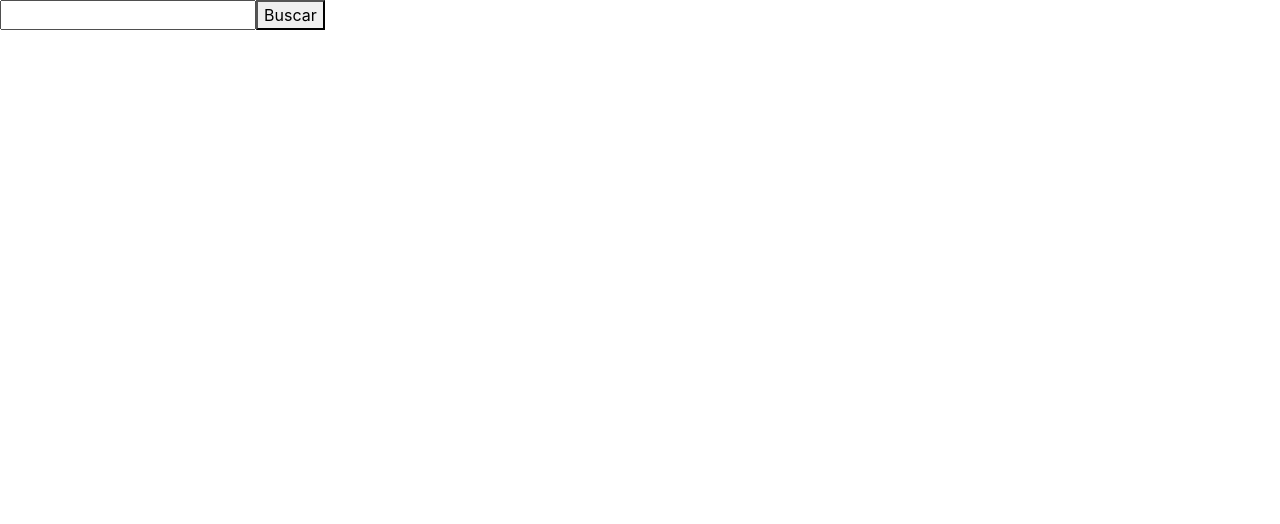
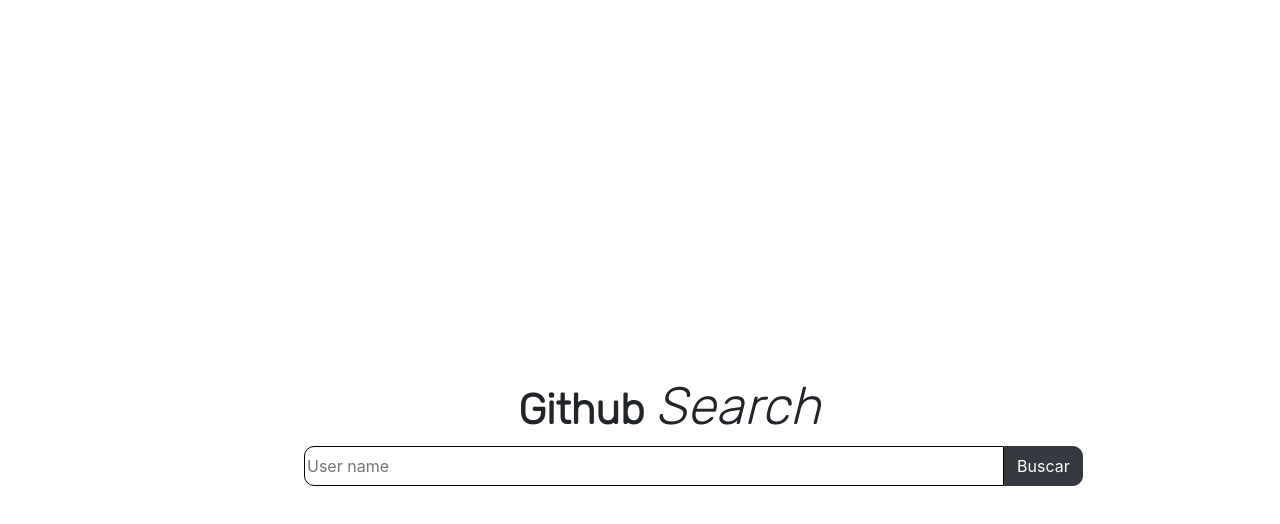
Before and after one commit to Carloss0002/Search-User, a Vue app: page / in a window 1280 px wide. Shown: the top 524 px of the page. Built offline with nearby package versions, Linux system fonts and the light colour scheme.

Commit message:
2 versão

```diff
--- a/package.json
+++ b/package.json
@@ -10,7 +10,8 @@
   "dependencies": {
     "axios": "^0.27.2",
     "core-js": "^3.6.5",
-    "vue": "^2.6.11"
+    "vue": "^2.6.11",
+    "vue-router": "^3.5.3"
   },
   "devDependencies": {
     "@vue/cli-plugin-babel": "~4.5.15",
--- a/public/index.html
+++ b/public/index.html
@@ -8,6 +8,12 @@
     <title><%= htmlWebpackPlugin.options.title %></title>
 
     <link rel="stylesheet" href="https://cdn.jsdelivr.net/npm/bootstrap@4.6.1/dist/css/bootstrap.min.css" integrity="sha384-zCbKRCUGaJDkqS1kPbPd7TveP5iyJE0EjAuZQTgFLD2ylzuqKfdKlfG/eSrtxUkn" crossorigin="anonymous">
+        <!-- Font Awesome -->
+        <link rel="stylesheet" href="https://use.fontawesome.com/releases/v5.3.1/css/all.css" integrity="sha384-mzrmE5qonljUremFsqc01SB46JvROS7bZs3IO2EmfFsd15uHvIt+Y8vEf7N7fWAU" crossorigin="anonymous">
+     <!-- HTML5Shiv -->
+    <!--[if lt IE 9]>
+      <script src="https://oss.maxcdn.com/html5shiv/3.7.2/html5shiv.min.js"></script>
+    <![endif]-->
   </head>
   <body>
     <noscript>
--- a/src/App.vue
+++ b/src/App.vue
@@ -1,6 +1,9 @@
 <template>
   <div id="app">
-     <Form/>
+     <Form v-if="0"/>
+      <div>
+        <router-view></router-view>
+      </div>
   </div>
 </template>
 
--- /dev/null
+++ b/src/components/Error.vue
@@ -0,0 +1,18 @@
+<template>
+    <div class="erro text-center">
+       <p> Desculpe Usuário não encontrado, Verifique se o nome de usuário: <span class="text-warning">{{name}}</span> está correto.</p>
+
+       <p>Caso o erro persista entre em contato com o nosso suporte: <a href="mail:carlosseduardo003@hotmail.com" target="_blank">email</a></p>
+
+       <p class="text-danger"> erro: {{erro[1]}}</p>
+    </div>
+</template>
+
+<script>
+export default{
+   props:['erro', 'name']
+}
+</script>
+<style scoped>
+
+</style>
--- a/src/components/Form.vue
+++ b/src/components/Form.vue
@@ -1,20 +1,46 @@
 <template>
    <div>
-    <input  id="user" type="text" v-model="userName">
-    <button @click="searchUser">Buscar</button>
+      <header class="mb-5">
+         <div :class="{'formulario':elementos==false&&error[0] === 0, '':error[0]===1}">
+            <div :class="{'d-flex align-items-center justify-content-around':elementos||error[0]===1}">
+               <h1>Github <span>Search</span></h1>
 
-    <div v-if="el">
-       <div class="d-flex flex-md-row justify-content-around">
-            <div>
-             <User :user="user"/>
+               <div class="ml-5 d-flex align-items-center">
+                     <input @keypress.enter="searchUser" class="form" id="user" type="text" v-model="userName" :placeholder="campoVazio">
+                     <button class="btn btnSearch btn-dark"  @click="searchUser" >Buscar</button>
+               </div>
+
+               <router-link class="btn" :class="{'d-none':elementos==false}" to="/salvos" >
+                  Ver Favoritos
+               </router-link>
+            </div>
+         </div>
+      </header>
+
+
+    <div v-if="elementos">
+       <div class="d-flex flex-md-row justify-content-around" id="elemento">
+            <div class="col-md-3">
+             <User :user="user" :login="userName" :chaves="gitApi"/>
             </div>
 
-            <div>
+            <article class="flex-grow-1">
              <Repos v-for="repo in repos" :key="repo.id" :repo="repo"/>
+            </article>
+
+            <div class="col-md-3">
+               Clique na estrela para favoritar um repositório
             </div>
 
        </div>
     </div>
+        <article v-if="error[0] === 1">
+            <div class="d-flex flex-column">
+               <Error v-if="error[0] === 1" :erro="error" :name="userName" />
+            </div>
+         </article>
+
+
    </div>
 </template>
 
@@ -22,13 +48,17 @@
 import User from './User.vue'
 import api from '../services/api'
 import Repos from './Repos.vue'
+import Error from './Error.vue'
+
 
 export default{
-  components: { User, Repos },
+  components: { User, Repos, Error},
     data(){
         return{
             userName: '',
-            el: false,
+            campoVazio: 'User name',
+            elementos: false,
+            error: [0, ],
              gitApi:{
                client_id: 'ec71f1aff043abc474b7',
                client_secret: 'b40998cf8bbffa04038b31b543bfd8c661c0d744',
@@ -40,15 +70,60 @@
         }
     },
     methods:{
-        searchUser(){
-            const { client_id, client_secret, count, sort} = this.gitApi;
-             api.get(
-               `${this.userName}?client_id${client_id}&client_secret${client_secret}`
-            ).then(({data})=>this.user=data, this.el= true);
+       searchUser(){
+             if(this.userName === ''){
+               return this.campoVazio =  'Campo obrigatório'
+             } else{
+                this.error[0] = 0
 
-            api.get(`${this.userName}/repos?per_page=${count}&sort=${sort}&client_id=${client_id}&client_secret=${client_secret}`).then(({data})=> this.repos=data)
+                const { client_id, client_secret, count, sort} = this.gitApi;
 
-        }
+                api.get(
+                  `${this.userName}?client_id${client_id}&client_secret${client_secret}`
+                )
+               .then(({data})=>this.user=data, this.elementos= true)
+
+
+               api.get(`${this.userName}/repos?per_page=${count}&sort=${sort}{&client_id=${client_id}&client_secret=${client_secret}}`)
+               .then(({data})=> this.repos=data)
+
+
+               .catch((error)=>{
+                  this.elementos = false
+                  this.error[0] = 1
+                  this.error.push(error)
+                  // alert( `<div><p>Usuario não encontrado, por favor, verifique o nome do usuario <span class="nome_usuario">${this.userName}</span> está correto e tente novamente.</p>  <p>${error}</p></div>`)
+
+               });
+             }
+
+
+
+        },
+
     }
 }
 </script>
+
+<style scoped>
+  @import'geral.css';
+  .nome_usuario{
+    font-size: 30px;
+    font-style: italic;
+  }
+  .formulario{
+     display: flex;
+     flex-direction: column;
+     justify-content: center;
+     align-items: center;
+     justify-items: center;
+     text-align: center;
+
+       position: absolute;
+       top: 50%;
+       margin-top: -25px;
+       left: 20%;
+  }
+
+
+</style>
--- a/src/components/Repos.vue
+++ b/src/components/Repos.vue
@@ -1,24 +1,47 @@
 <template>
-    <div class="d-flex flex-column" id="Repo">
-      <div>
-       <span>{{repo.name}}</span>
-       <span>star: {{repo.stargazers_count}}</span>
-       <span>watch: {{repo.watchers_count}}</span>
-       <span>forks: {{repo.forks_count}}</span>
+    <div class="d-flex flex-column">
+
+
+
+      <div class="repositorios mb-2">
+        <div class="p-3">
+          <h2>{{repo.name}}</h2>
+          <p> {{repo.description===null? `repositório sem descrição : )`: repo.description}}</p>
+          <a :href="repo.html_url">Link repositório</a><br>
+          <div class="mt-3">
+           <button class="btn" @click="salvar"> <i class="far fa-star fa-2x"></i></button> <span>{{repo.stargazers_count}}</span>
+          </div>
+        </div>
       </div>
     </div>
 
 </template>
 <script>
  export default{
-    props:['repo']
+    props:['repo'],
+    methods:{
+      salvar(){
+         const minhaLista= localStorage.getItem('myList')
+
+         let salvos = JSON.parse(minhaLista) || []
+
+         const hasList = salvos.some( (repo) => repo.id === this.repo.id);
+
+         if(hasList){
+           alert('Já foi salvo');
+           return;
+
+         }
+
+         salvos.push(this.repo)
+         localStorage.setItem('myList', JSON.stringify(salvos))
+      }
+    }
  }
 </script>
 
 <style scoped>
- #Repo{
-     max-width: 1028px;
-     max-height: 711px;
-     border: 1px solid red;
+ .repositorios{
+   border: 1px solid black;
  }
 </style>
--- /dev/null
+++ b/src/components/Salvos.vue
@@ -0,0 +1,72 @@
+<template>
+   <div id="Salvos">
+      <header>
+         <div class="d-flex justify-content-between align-itens-center">
+          <h1>Repositórios Favoritos</h1>
+          <router-link to="/">Voltar para Home</router-link>
+         </div>
+      </header>
+      <h2>Salvos</h2>
+      <hr/>
+
+     <div v-if="salvos.length <= 0">
+      <span>
+          Você não possui repositórios salvos
+      </span>
+     </div>
+
+     <div v-else>
+       <div class="favoritos ml-5">
+         <div class="repositorios mb-2 mt-5" v-for="favorito in salvos" :key="favorito.id">
+            <h2>{{favorito.name}}</h2>
+            <h3 class="float-right mx-0">{{favorito.owner.login}}</h3>
+            <p> {{favorito.description===null? `repositório sem descrição : )`: favorito.description}}</p>
+            <a :href="favorito.html_url">Link repositório</a><br>
+            <div>
+             <button class="btn" @click="deletar(favorito.id)"> <i class="fas fa-star fa-2x"></i></button><span>{{favorito.stargazers_count}}</span>
+            </div>
+         </div>
+       </div>
+
+     </div>
+   </div>
+</template>
+
+<script>
+export default {
+   data(){
+       return{
+           salvos: []
+       }
+   },
+     methods:{
+         deletar(id){
+              let filtroFavoritos = this.salvos.filter((favorito) => {
+                  return(favorito.id !== id);
+                });
+
+                return this.salvos = filtroFavoritos;
+         }
+     },
+   created(){
+     const minhaLista = localStorage.getItem('myList')
+     this.salvos = JSON.parse(minhaLista) || []
+   },
+   watch:{
+     salvos(){
+       localStorage.setItem('myList', JSON.stringify(this.salvos))
+     }
+   }
+}
+</script>
+
+<style scoped>
+ .repositorios{
+   border: 1px solid black;
+   max-width: 900px;
+   margin: 0 auto;
+ }
+ .favoritos{
+    margin: 0 auto;
+ }
+</style>
--- a/src/components/User.vue
+++ b/src/components/User.vue
@@ -5,19 +5,43 @@
         <h2>{{user.name}}</h2>
         <p>{{user.login}}</p>
         <hr>
+
         <div class="d-flex flex-column">
-            <span>Compania: {{user.company}}</span>
-            <span>Localização: {{user.location}}</span>
-            <span>Seguidores: {{user.followers}}</span>
-            <span>Repositórios: {{user.public_repos}}</span>
+            <span><i class="fas fa-building"></i>  {{ user.company == null? `Sem informação`: user.company}}</span>
+            <span><i class="fas fa-map-marker-alt"></i>  {{ user.location == null? `Campo vazio`: user.location}}</span>
+            <span><i class="fas fa-user-friends"></i>  {{ user.followers }}</span>
+            <span><i class="fas fa-archive"></i>  {{ user.public_repos}}</span>
+            <span v-if="elemento"><i class="fas fa-star"></i>  {{ star.data.length }}</span>
 
         </div>
     </div>
 </template>
 
 <script>
+import api from '../services/api'
 export default {
-    props:['user']
+    props:['user', 'login', 'chaves'],
+    data(){
+        return{
+            star: null,
+            elemento: false
+        }
+    },
+   async created(){
+     const {client_id, client_secret} = this.chaves
+
+     console.log(client_id)
+     console.log(client_secret)
+     console.log(this.login)
+
+      const favorites = await api.get(`${this.login}/starred?client_id${client_id}&client_secret${client_secret}`)
+
+      this.star = favorites
+
+      console.log(this.star)
+
+      this.elemento = true
+    }
 }
 </script>
 
@@ -29,6 +53,6 @@
   }
   img{
     border-radius: 2px;
-    filter: drop-shadow(0 0 0.75rem rgba(87, 86, 86, 0.801));
+    filter: drop-shadow(0 0 0.73rem rgba(87, 86, 86, 0.801));
   }
 </style>
--- a/src/components/geral.css
+++ b/src/components/geral.css
@@ -1,4 +1,15 @@
 @import url('https://fonts.googleapis.com/css2?family=Rubik:wght@300&display=swap');
+
+h1{
+    font-size: 42px;
+    font-weight: bold;
+    font-family: 'Rubik', sans-serif;
+}
+h1 span{
+   font-style: italic;
+   font-weight: lighter;
+   font-family: 'Rubik', sans-serif;
+}
 
 h2{
     font-family: 'Rubik', sans-serif;
@@ -13,3 +24,16 @@
     font-family: 'Rubik', sans-serif;
     font-size: 1.25em;
 }
+
+.form{
+    width: 700px;
+    height: 40px;
+    border-radius: 10px 0 0 10px;
+    outline: none;
+    border: 1px solid black;
+}
+.btnSearch{
+    height: 40px;
+    outline: none;
+    border-radius: 0 10px 10px 0;
+}
--- a/src/main.js
+++ b/src/main.js
@@ -1,8 +1,11 @@
 import Vue from 'vue'
 import App from './App.vue'
+import router from './router'
+
 
 Vue.config.productionTip = false
 
 new Vue({
+  router,
   render: h => h(App),
 }).$mount('#app')
--- /dev/null
+++ b/src/router.js
@@ -0,0 +1,24 @@
+import Vue from 'vue'
+import Router from 'vue-router'
+
+import Salvos from './components/Salvos.vue'
+import Form from './components/Form.vue'
+
+
+Vue.use(Router);
+
+const router = new Router({
+    mode: 'history',
+    routes:[
+        {
+            path: '/',
+            component: Form
+        },
+        {
+            path: '/salvos',
+            component: Salvos
+        }
+    ]
+})
+
+export default router;
```
Also changed, not shown: src/assets/erro.svg (added), 1 other file (tests, documents, lock files or other folders).
